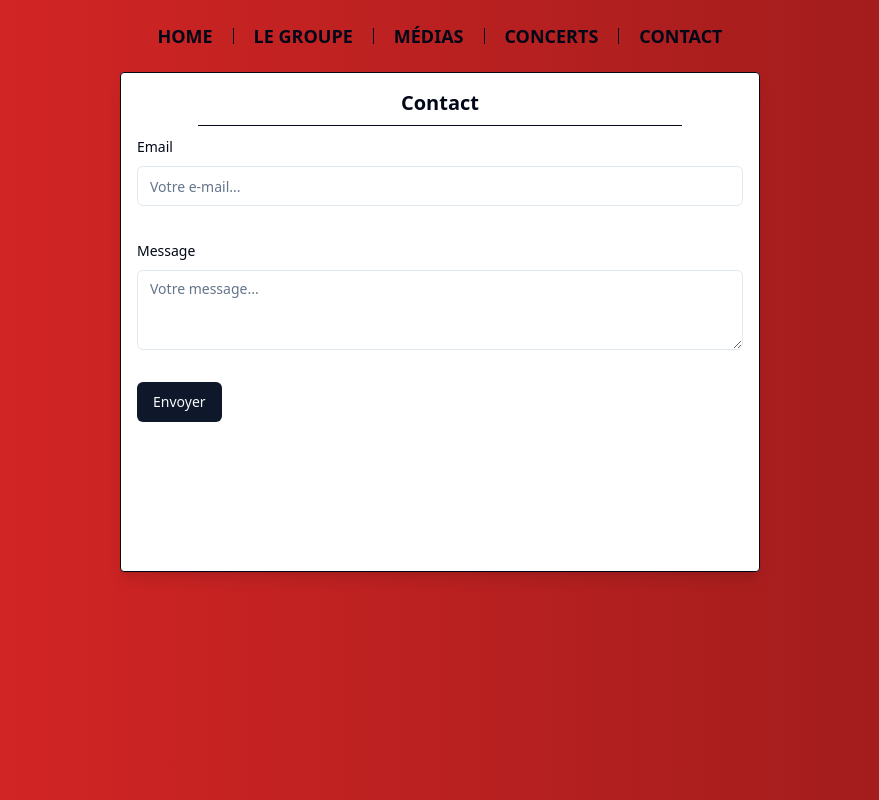
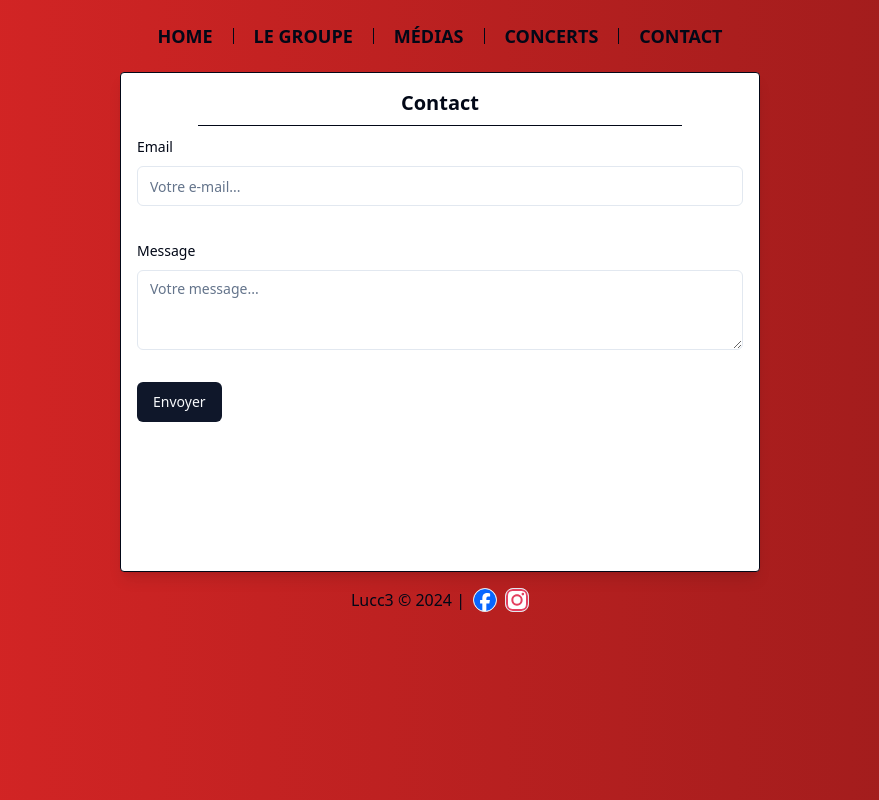
Before and after one commit to LucienRamond/RoisDeRien, a React (Vite) app: page /contact in a window 1280 px wide. Shown: the whole page, without its empty margins (200-1079 px from the left). Built offline with nearby package versions, Linux system fonts and the light colour scheme.

Commit message:
Adding footer

```diff
--- a/src/App.tsx
+++ b/src/App.tsx
@@ -6,6 +6,7 @@ import Medias from "./pages/medias/Medias";
 import Concerts from "./pages/concerts/Concerts";
 import Contact from "./pages/contact/Contact";
 import MainNavbar from "./pages/navbar/MainNavbar";
+import Footer from "./pages/footer/Footer";
 
 function App() {
   return (
@@ -20,6 +21,7 @@ function App() {
           <Route path="/concerts" element={<Concerts />} />
           <Route path="/contact" element={<Contact />} />
         </Routes>
+        <Footer />
       </BrowserRouter>
     </div>
   );
--- /dev/null
+++ b/src/pages/footer/Footer.tsx
@@ -0,0 +1,28 @@
+import Facebook from "../../assets/icons/facebook.svg";
+import Instagram from "../../assets/icons/instagram.svg";
+
+export default function Footer() {
+  return (
+    <div className="flex justify-center p-4">
+      <div>Lucc3 &copy; 2024 | </div>
+      <div className="flex gap-2 ml-2">
+        <div onClick={() => document.location.assign("www.google.fr")}>
+          <img
+            height="24"
+            width="24"
+            src={Facebook}
+            className=" border rounded-full bg-white"
+          />
+        </div>
+        <div onClick={() => document.location.assign("www.google.fr")}>
+          <img
+            height="24"
+            width="24"
+            src={Instagram}
+            className=" border rounded-lg  bg-white"
+          />
+        </div>
+      </div>
+    </div>
+  );
+}
```
Also changed, not shown: src/assets/icons/facebook.svg (added), src/assets/icons/instagram.svg (added).
